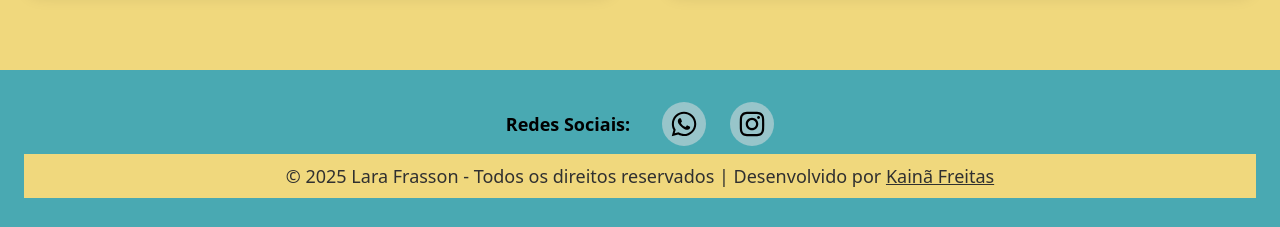
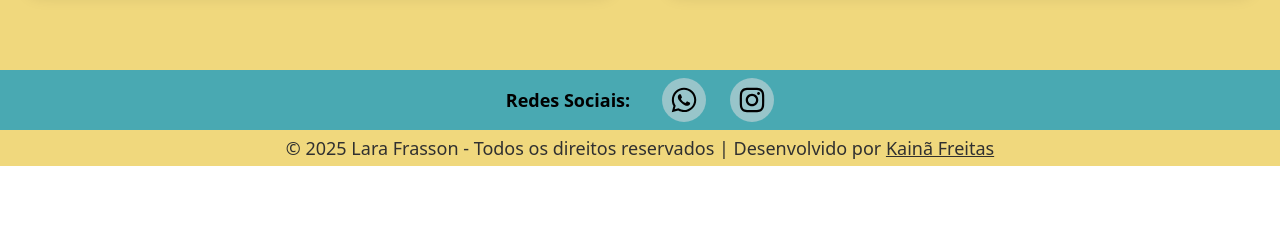
Before and after one commit to kainamf/psilarafrasson, a React (Create React App) app: page / in a window 1280 px wide. Shown: the part 3347-3574 px from the top of the page. After the commit the page ends 3513 px from the top, so only its background shows below. Built offline with nearby package versions, Linux system fonts and the light colour scheme.

Commit message:
feat: refactor Footer component layout for improved structure and accessibility

```diff
--- a/src/components/Footer.tsx
+++ b/src/components/Footer.tsx
@@ -10,9 +10,8 @@ const FACEBOOK_LINK = 'https://www.facebook.com/psicolarafrasson/';
 
 function Footer() {
     return (
-        <footer className="bg-primary-700 py-8">
-            <div className="container mx-auto px-6">
-                <div className="flex gap-6 justify-center items-center mb-2" role="list">
+        <footer className="w-full min-h-[80px] flex flex-col justify-between bg-primary-700">
+            <div className="w-full bg-primary-600 flex gap-6 justify-center items-center py-2" role="list">
                 <span className="text-lg font-semibold mr-2">Redes Sociais:</span>
                 <span className="elementor-grid-item" role="listitem">
                     <a className="elementor-icon elementor-social-icon elementor-social-icon-whatsapp" href="https://wa.me/554174037997" target="_blank" rel="noopener noreferrer" aria-label="Whatsapp">
@@ -31,9 +30,8 @@ function Footer() {
                     </a>
                 </span>
             </div>
-                <div className="w-full text-center text-font bg-tertiary-300 py-2 rounded-none">
+            <div className="w-full text-center text-font bg-tertiary-300 py-1 rounded-none flex items-center justify-center">
                 <p className="text-lg text-font">&copy; 2025 Lara Frasson - Todos os direitos reservados | Desenvolvido por <a href="https://github.com/kainamf" target="_blank" rel="noopener noreferrer" className="underline hover:text-font">Kainã Freitas</a></p>
-                </div>
             </div>
         </footer>
     );
```
Lines whose indentation alone changed are shown as unchanged.
